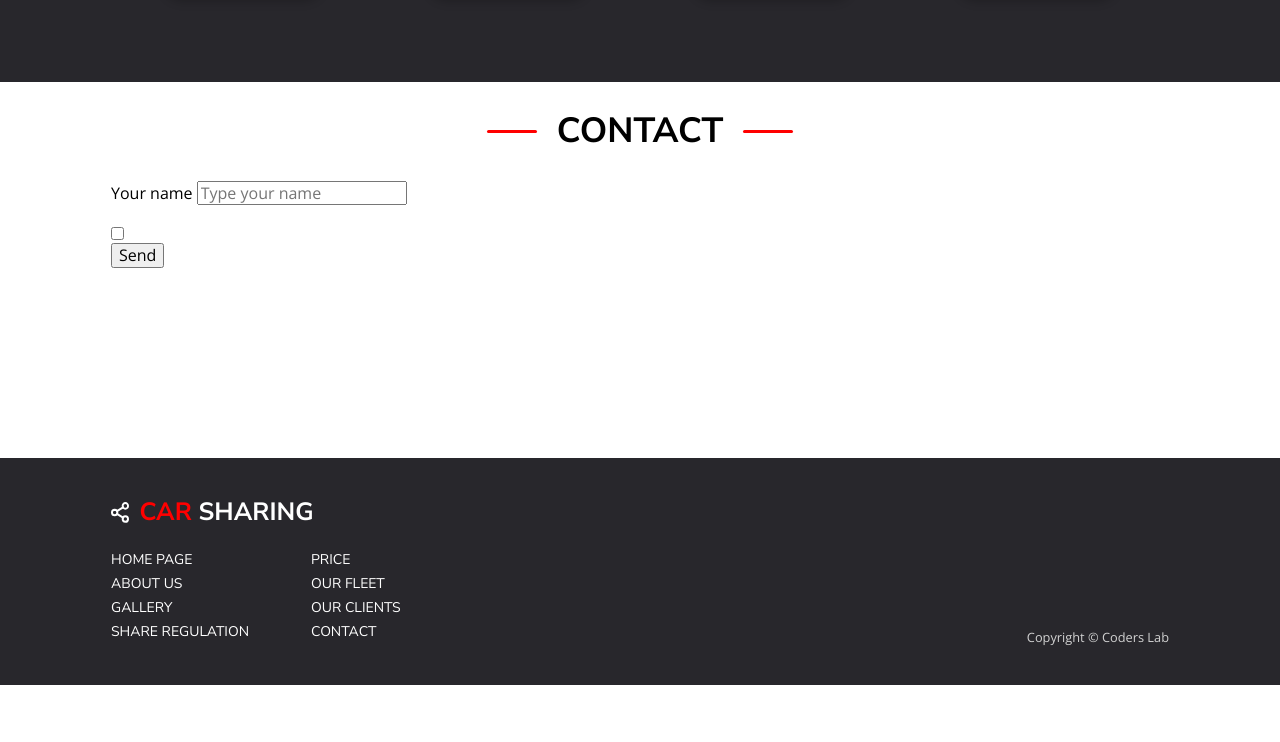
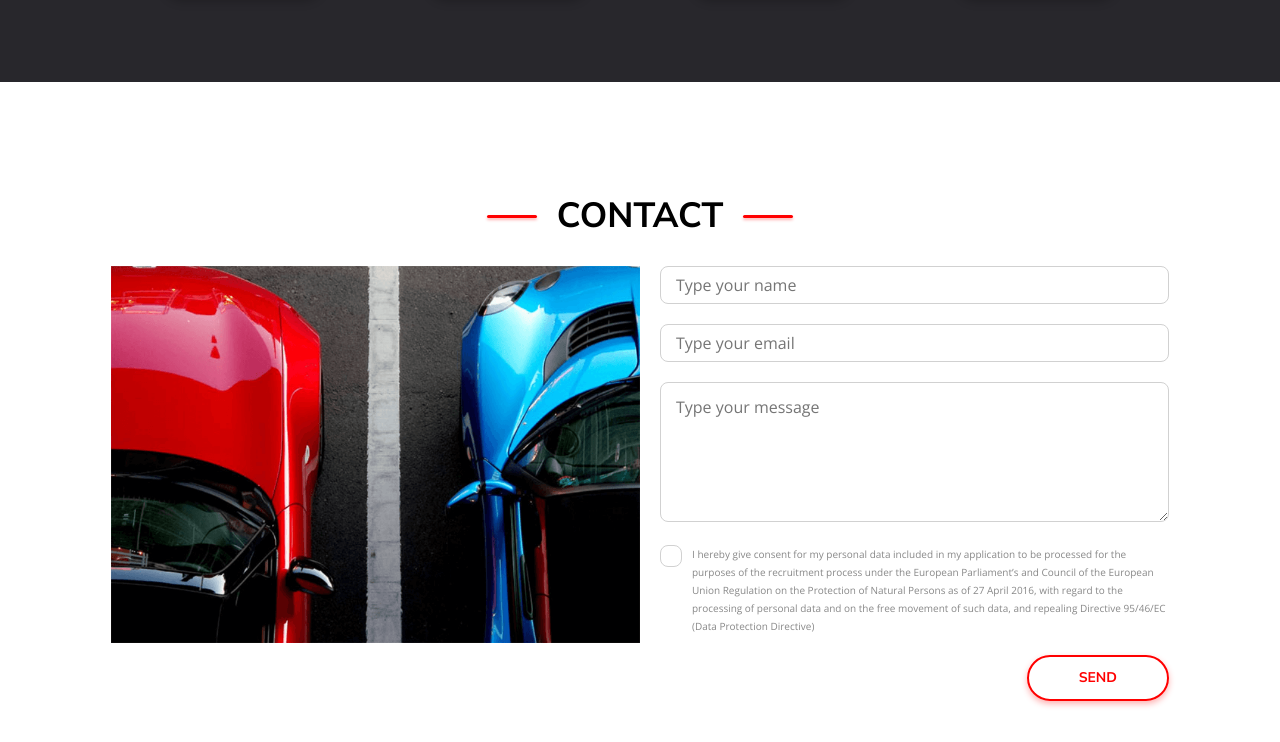
Before and after one commit to PawelTargonski/cars, a plain HTML site: page index.html in a window 1280 px wide. Shown: the part 2055-2797 px from the top of the page. Before the commit the page ends 2740 px from the top, so only its background shows below. Drawn offline with nearby package versions, Linux system fonts and the light colour scheme.

```diff
--- a/css/style.css
+++ b/css/style.css
@@ -7,7 +7,9 @@
 
 :root {
     --color-primary: #ff0000;
+    --color-shadow: rgba(255, 0, 0, 0.3);
     --color-bg: #28272C;
+    --font2: 'Nunito Sans', sans-serif;
 }
 
 body {
@@ -36,7 +38,7 @@
 .section-title {
     font-size: 35px;
     text-transform: uppercase;
-    font-family: 'Nunito Sans', sans-serif;
+    font-family: var(--font2);
     display: flex;
     justify-content: center;
     align-items: center;
@@ -50,9 +52,15 @@
     width: 50px;
     height: 3px;
     background-color: var(--color-primary);
+    box-shadow: 0 2px 3px var(--color-shadow);
     border-radius: 8px;
     margin: 0 20px;
 }
+
+
+
+
+
 
 
 .header {
@@ -64,7 +72,15 @@
     left: 0;
     width: 100%;
     z-index: 1000;
+    transition: 0.5s;
 }
+
+.header--sticky {
+    height: 80px;
+    background: #222;
+    box-shadow: 0 3px 6px rgba(0,0,0, 0.5);
+}
+
 .header .container {
     display: flex;
     justify-content: space-between;
@@ -74,7 +90,7 @@
 
 .logo {
     font-size: 35px;
-    font-family: 'Nunito Sans', sans-serif;
+    font-family: var(--font2);
     font-weight: bold;
     text-transform: uppercase;
     text-decoration: none;
@@ -110,7 +126,7 @@
     text-decoration: none;
     color: #fff;
     padding: 0 40px;
-    font-family: 'Nunito Sans', sans-serif;
+    font-family: var(--font2);
     font-size: 16px;
     font-weight: bold;
     text-transform: uppercase;
@@ -148,7 +164,7 @@
 
 .hero__title {
     font-size: 90px;
-    font-family: 'Nunito Sans', sans-serif;
+    font-family: var(--font2);
     text-transform: uppercase;
     color: #fff;
     font-weight: 900;
@@ -159,7 +175,7 @@
 .hero__text {
     max-width: 920px;
     font-size: 16px;
-    font-family: 'Nunito Sans', sans-serif;
+    font-family: var(--font2);
     font-weight: bold;
     text-align: center;
     color: #fff;
@@ -182,7 +198,7 @@
     border-radius: 40px;
     justify-content: center;
     align-items: center;
-    font-family: 'Nunito Sans', sans-serif;
+    font-family: var(--font2);
     font-weight: bold;
     text-decoration: none;
     text-transform: uppercase;
@@ -210,7 +226,7 @@
     left: 50%;
     bottom: 0;
     transform: translate(-50%, 50%);
-    box-shadow: 0 5px 10px rgba(0,0,0,0.2);
+    box-shadow: 0 5px 10px var(--color-shadow);
 }
 
 .section-blog {}
@@ -221,7 +237,7 @@
 .blog-box__title {
     font-size: 19px;
     text-transform: uppercase;
-    font-family: 'Nunito Sans', sans-serif;
+    font-family: var(--font2);
     font-weight: normal;
 }
 .blog-box__text {
@@ -236,7 +252,7 @@
     border-radius: 40px;
     display: inline-flex;
     text-decoration: none;
-    font-family: 'Nunito Sans', sans-serif;
+    font-family: var(--font2);
     font-weight: bold;
     text-transform: uppercase;
     box-shadow: 0 5px 10px rgba(0,0,0,0.2);
@@ -263,7 +279,7 @@
 .service-box__title {
     font-size: 19px;
     text-transform: uppercase;
-    font-family: 'Nunito Sans', sans-serif;
+    font-family: var(--font2);
     font-weight: normal;
     color: #fff;
 }
@@ -281,14 +297,12 @@
     border-radius: 40px;
     display: inline-flex;
     text-decoration: none;
-    font-family: 'Nunito Sans', sans-serif;
+    font-family: var(--font2);
     font-weight: bold;
     text-transform: uppercase;
     box-shadow: 0 5px 10px rgba(0,0,0,0.2);
     margin-top: 10px;
 }
-
-
 
 
 
@@ -299,7 +313,7 @@
 
 .footer-logo {
     font-size: 25px;
-    font-family: 'Nunito Sans', sans-serif;
+    font-family: var(--font2);
     font-weight: bold;
     text-transform: uppercase;
     text-decoration: none;
@@ -335,7 +349,7 @@
     margin-bottom: 5px;
 }
 .footer-menu__link {
-    font-family: 'Nunito Sans', sans-serif;
+    font-family: var(--font2);
     font-size: 14px;
     text-transform: uppercase;
     color: #fff;
@@ -348,14 +362,87 @@
     color: #d1d1d1;
 }
 
-.form {}
-.form-row {
+
+
+
+.form {
+    background-image: url(../images/form-photo.png);
+    background-size: 50% auto;
+    background-repeat: no-repeat;
+    padding-left: calc(50% + 20px);
+}
+.form__row {
     margin-bottom: 20px;
 }
-.form__btn {}
-.form__input {}
+.form__label {
+    position: absolute;
+    left: -999999px;
+}
+.form__input,
 .form__textarea {
     height: 38px;
-    border
+    border-radius: 8px;
+    border: 1px solid #d1d1d1;
+    padding: 0 15px;
+    width: 100%;
+    font-size: 16px;
+}
 
+.form__textarea {
+    min-height: 140px;
+    padding: 15px;
+    resize: vertical;
+    max-height: 300px;
 }
+
+.form__checkbox {
+    display: flex;
+}
+.form__checkbox-input {
+    margin-right: 10px;
+    flex-shrink: 0;
+    width: 22px;
+    height: 22px;
+    border-radius: 8px;
+    border: 1px solid #d1d1d1;
+    -webkit-appearance: none;
+    -moz-appearance: none;
+    appearance: none;
+}
+.form__checkbox-input:checked {
+    background-image: url(../images/icon-check.svg);
+    background-position: center;
+    background-repeat: no-repeat;
+}
+.form__checkbox-label {
+    font-size: 10px;
+    line-height: 1.8;
+    color: #888
+}
+
+.form__input:focus,
+.form__textarea:focus,
+.form__checkbox-input:focus {
+    outline: none;
+    border-color: var(--color-primary);
+    box-shadow:
+            inset 0 0 0 1px var(--color-primary),
+            0 0 6px var(--color-shadow);
+}
+
+.form__row--last {
+    display: flex;
+    justify-content: flex-end;
+}
+.form__btn {
+    padding: 13px 50px;
+    border: 2px solid var(--color-primary);
+    color: var(--color-primary);
+    font-family: var(--font2);
+    font-size: 14px;
+    text-transform: uppercase;
+    font-weight: bold;
+    border-radius: 40px;
+    background: none;
+    box-shadow: 0 3px 6px var(--color-shadow);
+}
--- a/index.html
+++ b/index.html
@@ -213,44 +213,38 @@
     </div>
 </section>
 
-<section class="section-contact">
+<section class="section-contact section">
     <div class="container">
 
         <h2 class="section-title">
             Contact
         </h2>
+
         <form action="" class="form">
-            <div class="form-row">
+            <div class="form__row">
                 <label for="name" class="form__label">Your name</label>
-                <input type="text" id="name" name="name" placeholder="Type your name">
+                <input class="form__input" type="text" id="name" name="name" placeholder="Type your name">
             </div>
-
-            <div class="form-row">
-                <label for="email" class="form__label>Your email</label>
-                <input type="email" id="email" name="email" placeholder="Type your email">
+            <div class="form__row">
+                <label for="email" class="form__label">Your email</label>
+                <input class="form__input" type="email" id="email" name="email" placeholder="Type your email">
             </div>
-
-            <div class="form-row">
-                <label for="msg" class="form__label>Your message</label>
-                <textarea class="textarea" id="msg" name="msg" placeholder="Type you message"></textarea>
+            <div class="form__row">
+                <label for="msg" class="form__label">Your message</label>
+                <textarea class="form__textarea" id="msg" name="msg" placeholder="Type your message"></textarea>
             </div>
-
-            <div class="form-row">
-
-                <input type="checkbox" id="regulation" name="regulation" >
-                <label for="Regulation"></label>
-
-                <div class="form_row">
-                    <button type="submit" class="form__btn">Send</button>
+            <div class="form__row">
+                <div class="form__checkbox">
+                    <input class="form__checkbox-input" type="checkbox" name="regulation" id="regulation">
+                    <label class="form__checkbox-label" for="regulation">I hereby give consent for my personal data included in my application to be processed for the purposes of the recruitment process under the European Parliament’s and Council of the European Union Regulation on the Protection of Natural Persons as of 27 April 2016, with regard to the processing of personal data and on the free movement of such data, and repealing Directive 95/46/EC (Data Protection Directive)</label>
                 </div>
             </div>
+            <div class="form__row form__row--last">
+                <button type="submit" class="form__btn">Send</button>
+            </div>
         </form>
-
-
     </div>
 </section>
-
-<section class="section-contact section"></section>
 
 <footer class="footer">
     <div class="container">
@@ -279,8 +273,6 @@
     </div>
 </footer>
 
-
-
-
+<script src="js/app.js"></script>
 </body>
 </html>
```
Also changed, not shown: app.js/app.js (added, +11 -0 lines).
